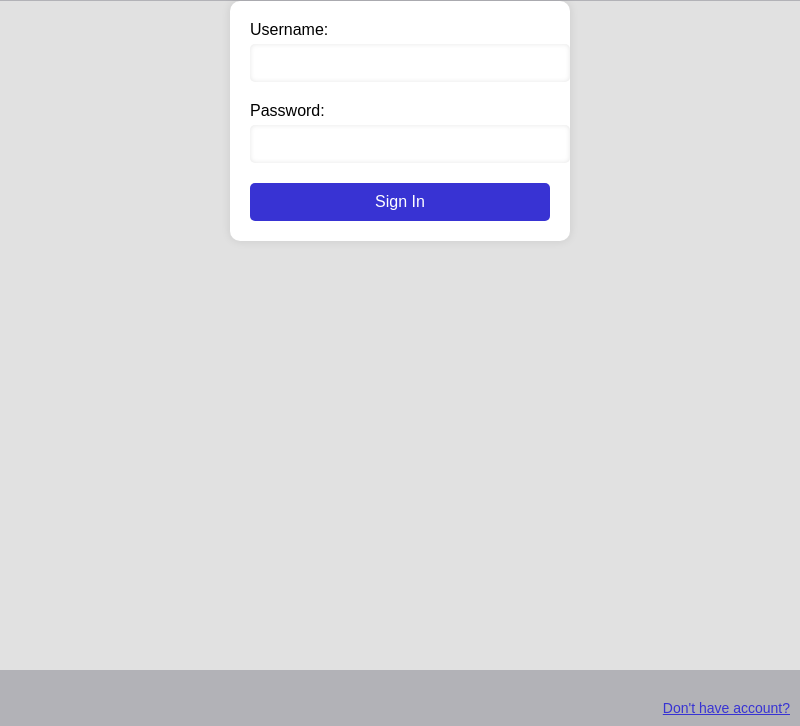
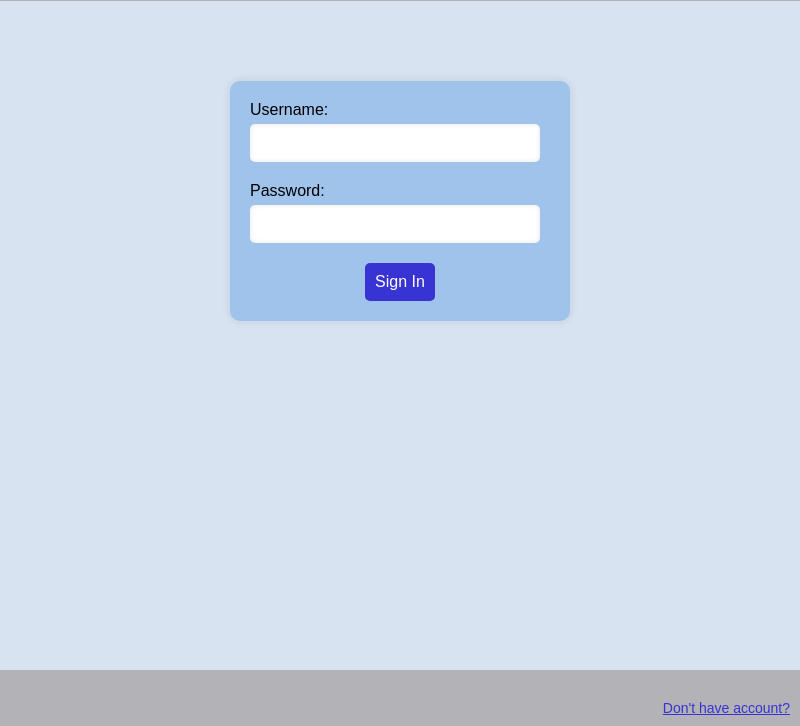
Before and after one commit to TKing1517/FYPDistractoGone, an Electron app: page FYPDistractoGone/View/SignIn.html in a window 800 px wide. Shown: the part 74-800 px from the top of the page. Drawn offline with Linux system fonts and the light colour scheme.

Commit message:
Some minor adjusments to styling.

```diff
--- a/FYPDistractoGone/View/SignIn.css
+++ b/FYPDistractoGone/View/SignIn.css
@@ -1,7 +1,7 @@
 body {
     margin: 0;
     padding: 0;
-    background-color: #e1e1e1;
+    background-color: #d7e3f1;
     font-family: Arial, sans-serif;
 }
 
@@ -26,13 +26,16 @@ body {
     order: -1;
     margin-right: 10px;
     background-color:#e74c3c;
+    margin-right: -10px;
 }
+
 
 
 #SignInInput {
     margin: 0 auto;
+    margin-top: 80px;
     width: 300px;
-    background-color: white;
+    background-color: #a0c3eb;
     padding: 20px;
     border-radius: 10px;
     box-shadow: 0 0 10px rgba(0, 0, 0, 0.1);
@@ -45,7 +48,7 @@ body {
 }
 
 #SignInInput input[type="text"], #SignInInput input[type="password"] {
-    width: 100%;
+    width: 90%;
     padding: 10px;
     font-size: 16px;
     margin-bottom: 20px;
@@ -56,7 +59,8 @@ body {
 
 #SignInBtn {
     display: block;
-    width: 100%;
+    width: fit-content;
+    margin: 0 auto;
     background-color: #3833d3;
     color: white;
     padding: 10px;
--- a/FYPDistractoGone/View/SignUp.css
+++ b/FYPDistractoGone/View/SignUp.css
@@ -1,7 +1,7 @@
 body {
     margin: 0;
     padding: 0;
-    background-color: #e1e1e1;
+    background-color: #d7e3f1;
     font-family: Arial, sans-serif;
 }
 
@@ -26,12 +26,15 @@ body {
     order: -1;
     margin-right: 10px;
     background-color:#e74c3c;
+    margin-right: -10px;
 }
+
 
 #SignUpInput {
     margin: 0 auto;
+    margin-top: 80px;
     width: 300px;
-    background-color: white;
+    background-color: #a0c3eb;
     padding: 20px;
     border-radius: 10px;
     box-shadow: 0 0 10px rgba(0, 0, 0, 0.1);
@@ -44,7 +47,7 @@ body {
 }
 
 #SignUpInput input[type="text"], #SignUpInput input[type="password"] {
-    width: 100%;
+    width: 90%;
     padding: 10px;
     font-size: 16px;
     margin-bottom: 20px;
```
